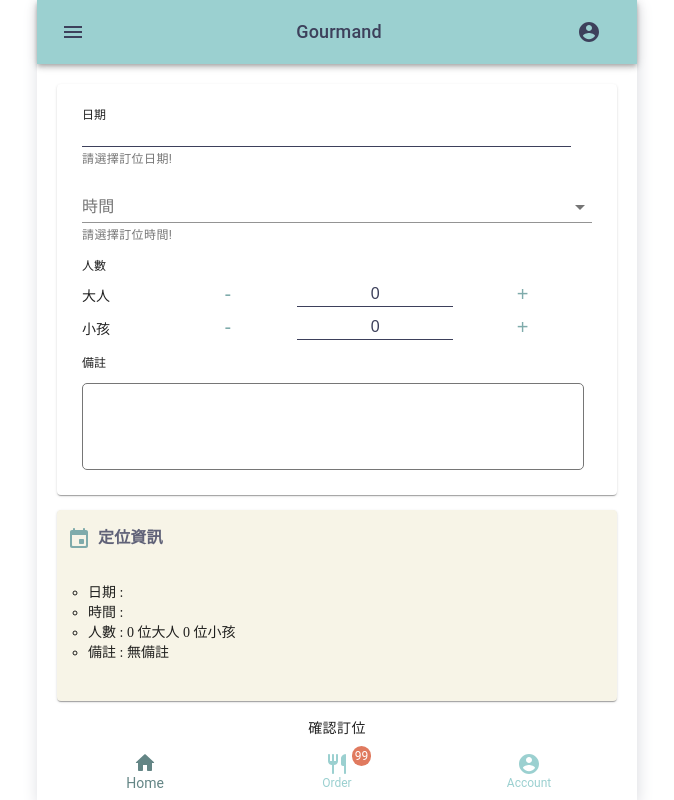
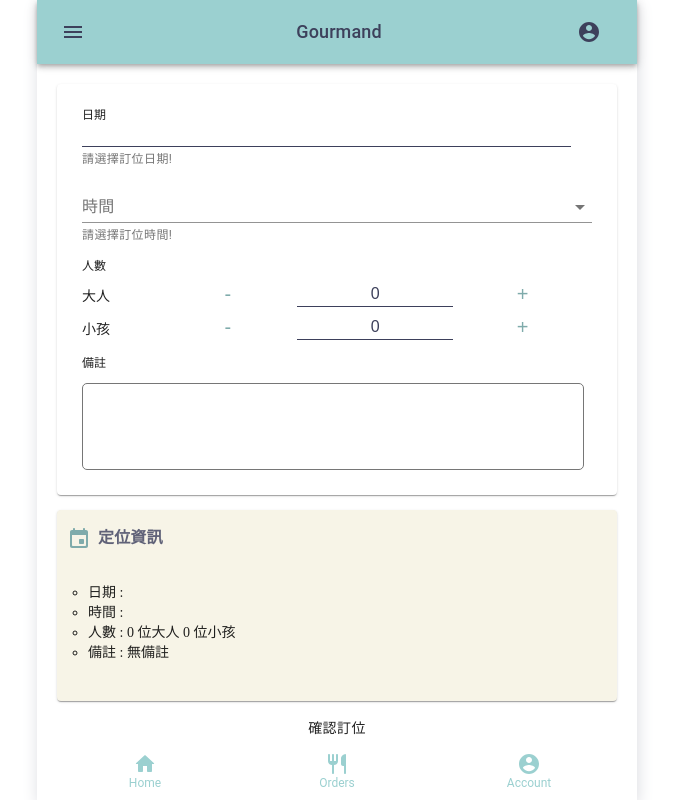
Before and after one commit to beiyi1996/Nodejs, a React (Create React App) app in the folder client/: page /booking in a window 1280 px wide. Shown: the whole page, without its empty margins (303-977 px from the left). Built offline with nearby package versions, Linux system fonts and the light colour scheme.

Commit message:
add selectedValue props to set default value

```diff
--- a/client/src/views/Footer.js
+++ b/client/src/views/Footer.js
@@ -17,22 +17,15 @@ const useStyles = makeStyles({
     "& > a > span": {
       color: "#9BD0D0"
     },
-    "& > a.selected": {
-      color: "red"
+    "& > a:hover": {
+      "& > span": {
+        color: "#F4D28B"
+      }
     }
   },
   order: {
     "& > span > span:last-child": {
       position: "relative"
-    },
-    "& > span > span:last-child::after": {
-      content: "'99'",
-      position: "absolute",
-      top: "-30px",
-      borderRadius: 30,
-      backgroundColor: "#E07A5F",
-      color: "#fff",
-      padding: 3
     }
   },
   selected: {
@@ -42,9 +35,9 @@ const useStyles = makeStyles({
   }
 });
 
-export default function SimpleBottomNavigation() {
+export default function SimpleBottomNavigation({ selectedValue }) {
   const classes = useStyles();
-  const [value, setValue] = useState(0);
+  const [value, setValue] = useState(selectedValue);
   const user = sessionStorage.getItem("user") !== null ? JSON.parse(sessionStorage.getItem("user")) : {};
 
   return (
@@ -66,11 +59,17 @@ export default function SimpleBottomNavigation() {
       <BottomNavigationAction
         component={Link}
         to={`/orders?name=${user.member}`}
-        label="Order"
+        label="Orders"
         icon={<RestaurantRoundedIcon />}
-        className={classes.order}
+        className={clsx(classes.order, { [classes.selected]: value === 1 })}
       />
-      <BottomNavigationAction component={Link} to="/member" label="Account" icon={<AccountCircleRoundedIcon />} />
+      <BottomNavigationAction
+        component={Link}
+        to="/member"
+        label="Account"
+        icon={<AccountCircleRoundedIcon />}
+        className={clsx({ [classes.selected]: value === 2 })}
+      />
     </BottomNavigation>
   );
 }
```
